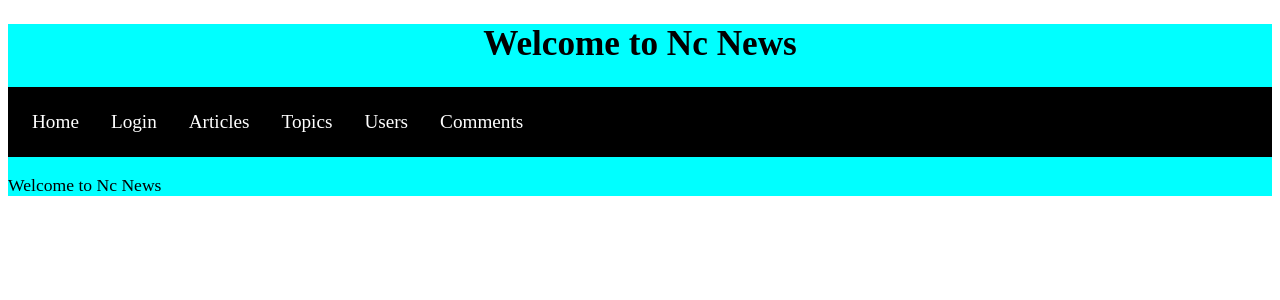
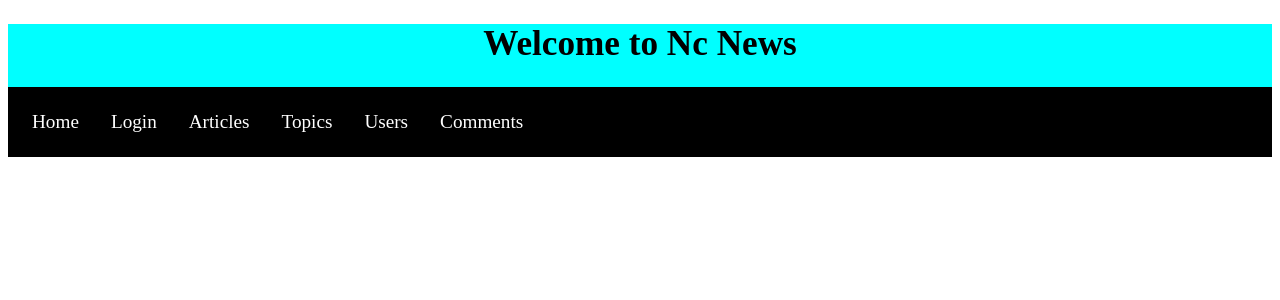
Before and after one commit to yusufhalilyusuf/fe-nc-news, a React (Vite) app: page / in a window 1280 px wide. Shown: the top 300 px of the page. Built offline with nearby package versions, Linux system fonts and the light colour scheme.

Commit message:
added smt

```diff
--- a/package.json
+++ b/package.json
@@ -10,6 +10,7 @@
     "preview": "vite preview",
     "predeploy": "npm run build",
     "deploy": "gh-pages -d build"
+
   },
   "dependencies": {
     "axios": "^1.5.1",
--- a/src/components/Home.jsx
+++ b/src/components/Home.jsx
@@ -1,7 +1,5 @@
 import React from 'react'
 
 export default function Home() {
-  return (
-    <div><p>Welcome to Nc News</p></div>
-  )
+
 }
```
Also changed, not shown: .github.workflows/static.yml (+4 -4 lines).
